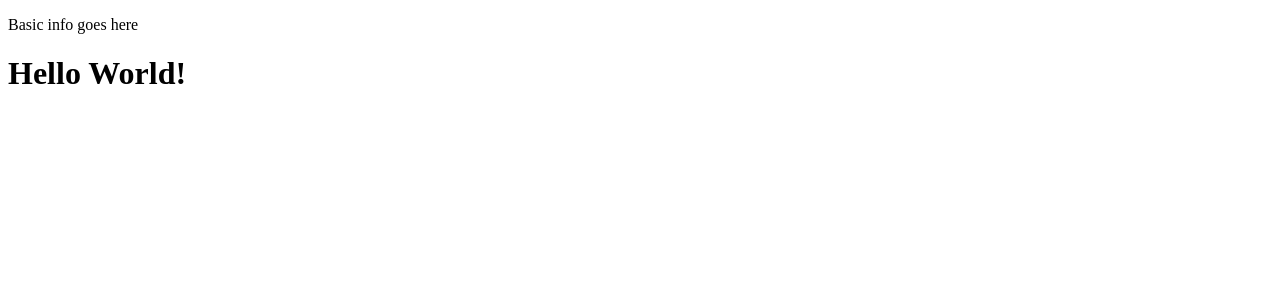
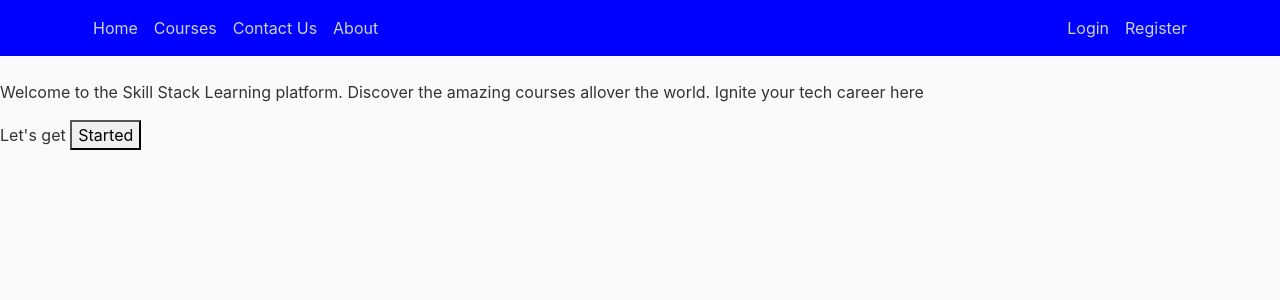
Before and after one commit to Awalu-Levison/Skill-Stack-2, a Flask app: page / in a window 1280 px wide. Shown: the top 300 px of the page. Run offline with Flask 3, Linux system fonts and the light colour scheme; some libraries are stand-ins or nearby versions.

Commit message:
Add some files

```diff
--- a/app.py
+++ b/app.py
@@ -5,8 +5,33 @@ app = Flask(__name__)
 
 @app.route('/')
 @app.route('/home')
-def index():
+def home():
     return render_template('index.html')
+
+
+@app.route('/course')
+def course():
+    return render_template('course.html')
+
+
+@app.route('/contact')
+def contact():
+    return render_template('contact.html')
+
+
+@app.route('/about')
+def about():
+    return render_template('about.html')
+
+
+@app.route('/login')
+def login():
+    return render_template('login.html')
+
+
+@app.route('/register')
+def register():
+    return render_template('register.html')
 
 
 if __name__ == "__main__":
--- /dev/null
+++ b/static/main.css
@@ -0,0 +1,80 @@
+body {
+	background: #fafafa;
+	color: #333333;
+	margin-top: 5rem;
+  }
+
+  h1, h2, h3, h4, h5, h6 {
+	color: #444444;
+  }
+
+  .bg-steel {
+	background-color: blue;
+  }
+
+  .site-header .navbar-nav .nav-link {
+	color: #cbd5db;
+  }
+
+  .site-header .navbar-nav .nav-link:hover {
+	color: #ffffff;
+  }
+
+  .site-header .navbar-nav .nav-link.active {
+	font-weight: 500;
+  }
+
+  .content-section {
+	background: #ffffff;
+	padding: 10px 20px;
+	border: 1px solid #dddddd;
+	border-radius: 3px;
+	margin-bottom: 20px;
+  }
+
+  .article-title {
+	color: #444444;
+  }
+
+  a.article-title:hover {
+	color: #428bca;
+	text-decoration: none;
+  }
+
+  .article-content {
+	white-space: pre-line;
+  }
+
+  .article-img {
+	height: 65px;
+	width: 65px;
+	margin-right: 16px;
+  }
+
+  .article-metadata {
+	padding-bottom: 1px;
+	margin-bottom: 4px;
+	border-bottom: 1px solid #e3e3e3
+  }
+
+  .article-metadata a:hover {
+	color: #333;
+	text-decoration: none;
+  }
+
+  .article-svg {
+	width: 25px;
+	height: 25px;
+	vertical-align: middle;
+  }
+
+  .account-img {
+	height: 125px;
+	width: 125px;
+	margin-right: 20px;
+	margin-bottom: 16px;
+  }
+
+  .account-heading {
+	font-size: 2.5rem;
+  }
--- a/templates/base.html
+++ b/templates/base.html
@@ -1,17 +1,42 @@
 <!DOCTYPE html>
-<html>
+<html lang="en">
+
 <head>
-	<meta charset="UTF-8">
-	<meta name="viewport" content="width=device-width, initial-scale=1.0">
-	<meta http-equiv="X-mpatible" content="ie=edge">
-	<link rel="stylesheet">
+	<!-- Required meta tags -->
+    <meta charset="utf-8">
+    <meta name="viewport" content="width=device-width, initial-scale=1, shrink-to-fit=no">
+
+	<!-- Bootstrap CSS -->
+    <link rel="stylesheet" href="https://maxcdn.bootstrapcdn.com/bootstrap/4.0.0/css/bootstrap.min.css" integrity="sha384-Gn5384xqQ1aoWXA+058RXPxPg6fy4IWvTNh0E263XmFcJlSAwiGgFAW/dAiS6JXm" crossorigin="anonymous">
+
+	<link rel="stylesheet" type="text/css" href="{{ url_for('static', filename='main.css') }}">
 	<title>{% block title %}Skill Stack{% endblock %}</title>
 </head>
 
 <body>
+	<header class="site-header">
+		<nav class="navbar navbar-expand-md navbar-dark bg-steel fixed-top">
+			<div class="container">
+				<div class="collapse navbar-collapse" id="navbarToggle">
+					<div class="navbar-nav mr-auto">
+						<a class="nav-item nav-link" href="{{ url_for('home') }}">Home</a>
+						<a class="nav-item nav-link" href="{{ url_for('course') }}">Courses</a>
+						<a class="nav-item nav-link" href="{{ url_for('contact') }}">Contact Us</a>
+						<a class="nav-item nav-link" href="{{ url_for('about') }}">About</a>
+					</div>
 
-	<p>Basic info goes here</p>
+					<!-- Navbar Right Side -->
+					 <div class="navbar-nav">
+						<a class="nav-item nav-link" href="{{ url_for('login') }}">Login</a>
+						<a class="nav-item nav-link" href="{{ url_for('register') }}">Register</a>
+					 </div>
+				</div>
+			</div>
+		</nav>
+	</header>
+
 	{% block content %}{% endblock %}
+
 
 </body>
 </html>
--- a/templates/index.html
+++ b/templates/index.html
@@ -3,10 +3,19 @@
 
 {% block content %}
 
-<h1>Hello World!</h1>
+<div>
+<p>Welcome to the Skill Stack Learning platform. Discover the amazing courses allover the world. Ignite your tech career here</p>
+<p>Let's get <button>Started</button></p>
 
-<form method="POST" action="{{ url_for('index') }}">
-
-</form>
+<!--<nav class="navbar bg-body-tertiary">
+	<div class="container-fluid">
+	  <form class="d-flex" role="search">
+		<input class="form-control me-2" type="search" placeholder="Search" aria-label="Search">
+		<button class="btn btn-outline-success" type="submit">Search</button>
+	  </form>
+	</div>
+  </nav>
+</div>-->
+</div>
 
 {% endblock content %}
--- /dev/null
+++ b/templates/login.html
@@ -0,0 +1,6 @@
+{% extends "base.html" %}
+{% block title%}Login{% endblock %}
+
+{% block content %}
+<h1>Login here</h1>
+{% endblock content %}
--- /dev/null
+++ b/templates/register.html
@@ -0,0 +1,6 @@
+{% extends "base.html" %}
+{% block title%}Register here{% endblock %}
+
+{% block content %}
+<h1>Registration goes here</h1>
+{% endblock content %}
```
Also changed, not shown: snippets/navigation.html (added, +21 -0 lines), images/logo.png (added), templates/course.html (renamed from templates/courses.html).
